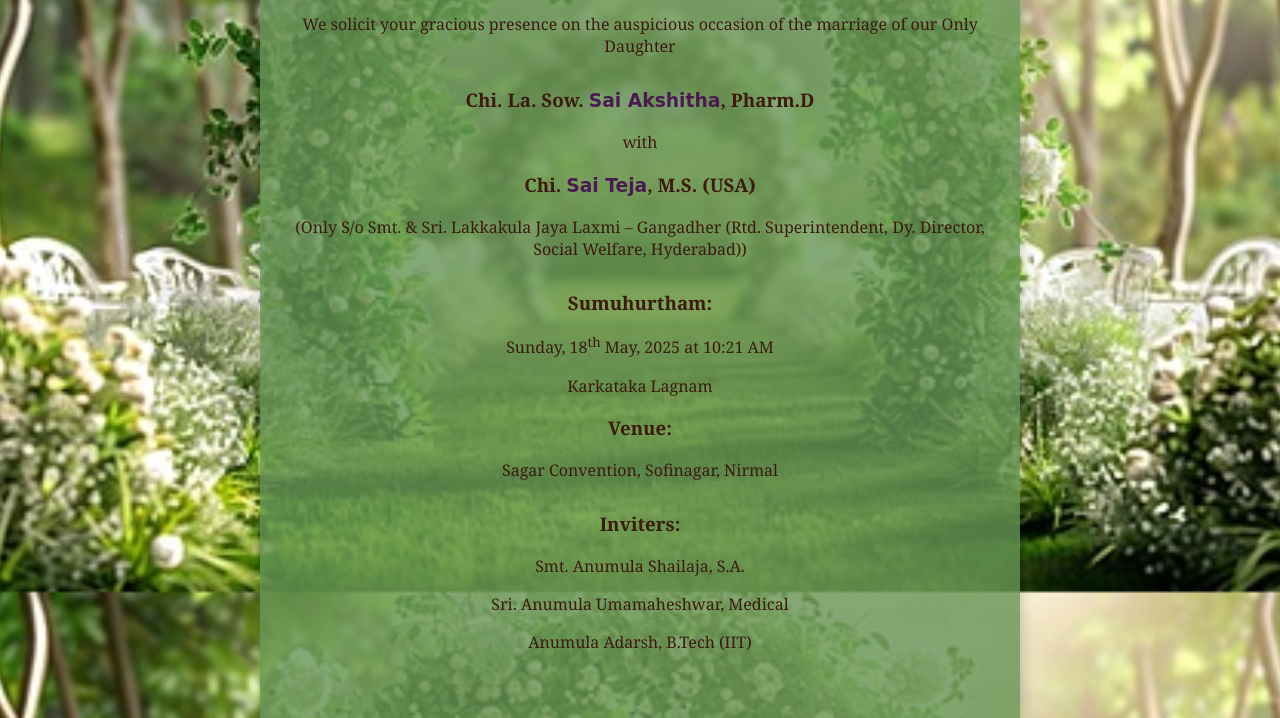
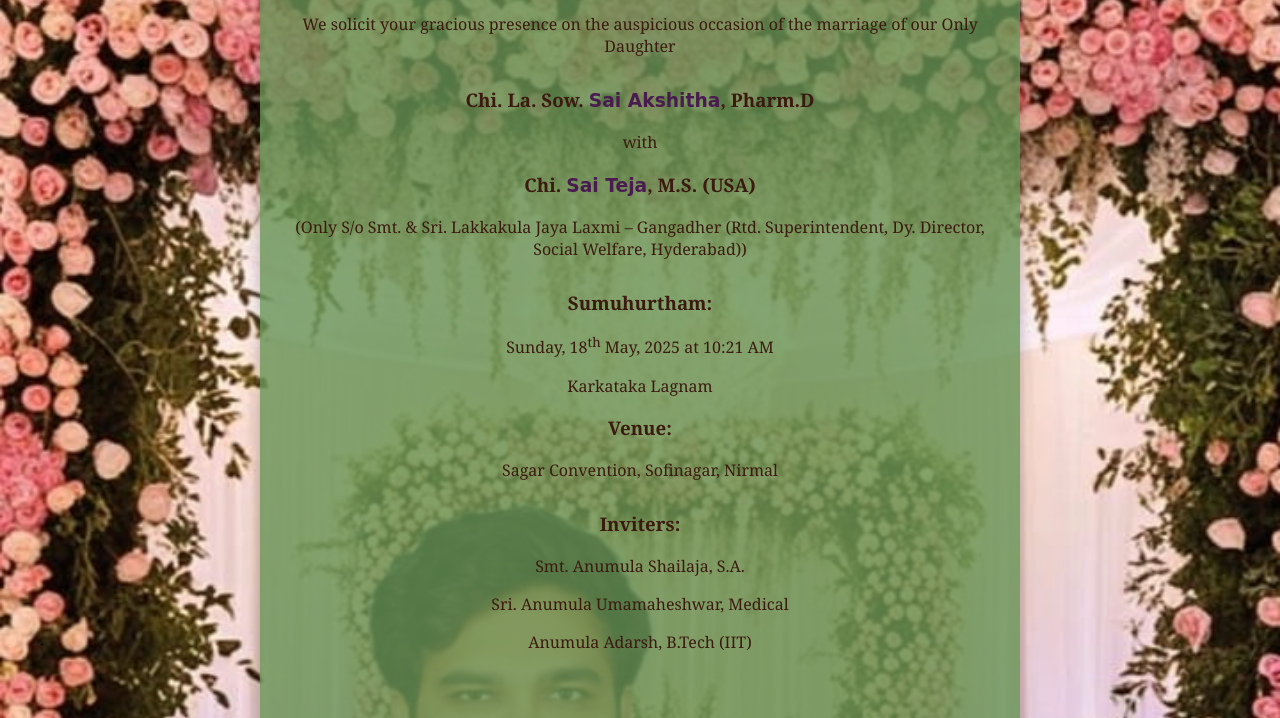
Before and after one commit to adarshanumula7/Wedding_Invitation, a plain HTML site: page index.html in a window 1280 px wide. Shown: the part 208-926 px from the top of the page. Drawn offline with Linux system fonts and the light colour scheme.

Commit message:
Update style.css

```diff
--- a/style.css
+++ b/style.css
@@ -7,7 +7,7 @@ body {
   }
 
   body.background {
-    background-image: url('background_1.jpg'); /* Replace with actual image path */
+    background-image: url('background_2.jpg'); /* Replace with actual image path */
     background-size: cover;
     background-position: center;
     background-attachment: fixed;
```
